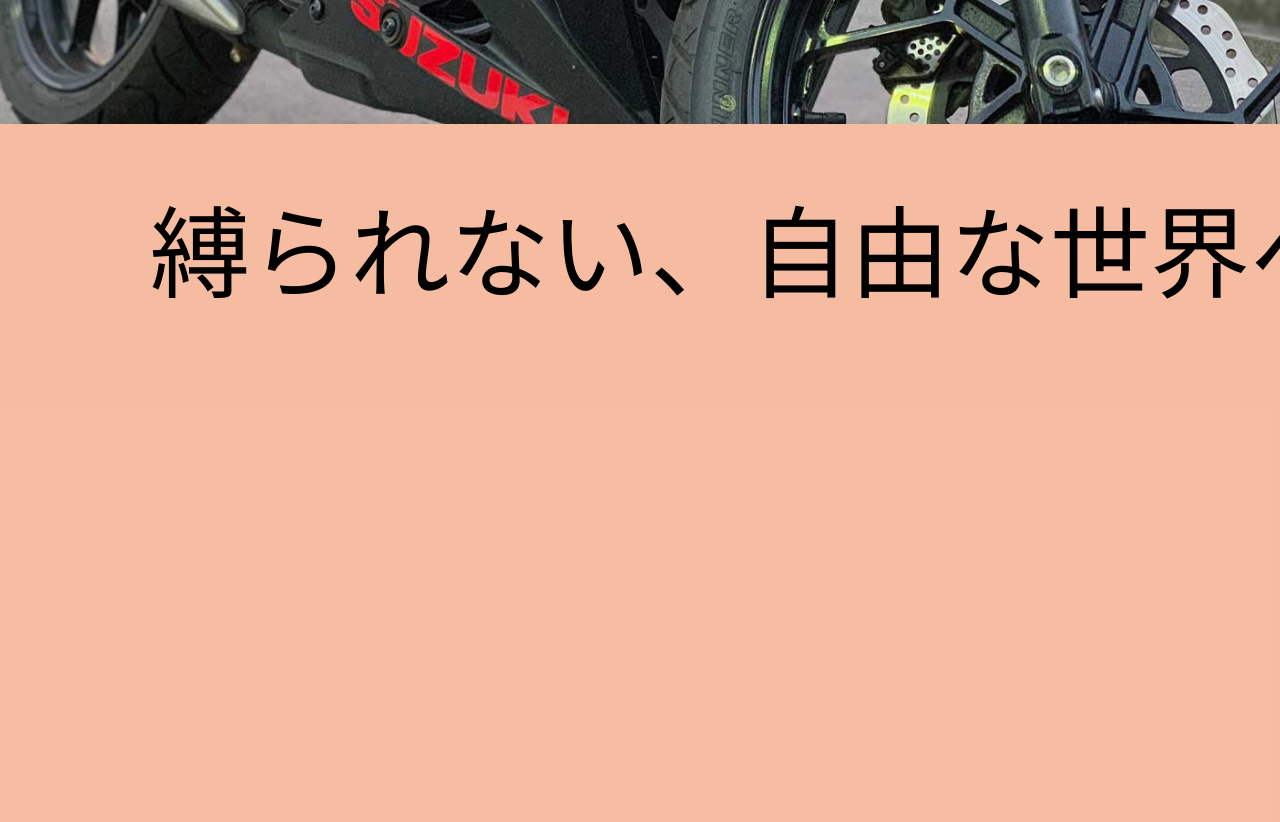
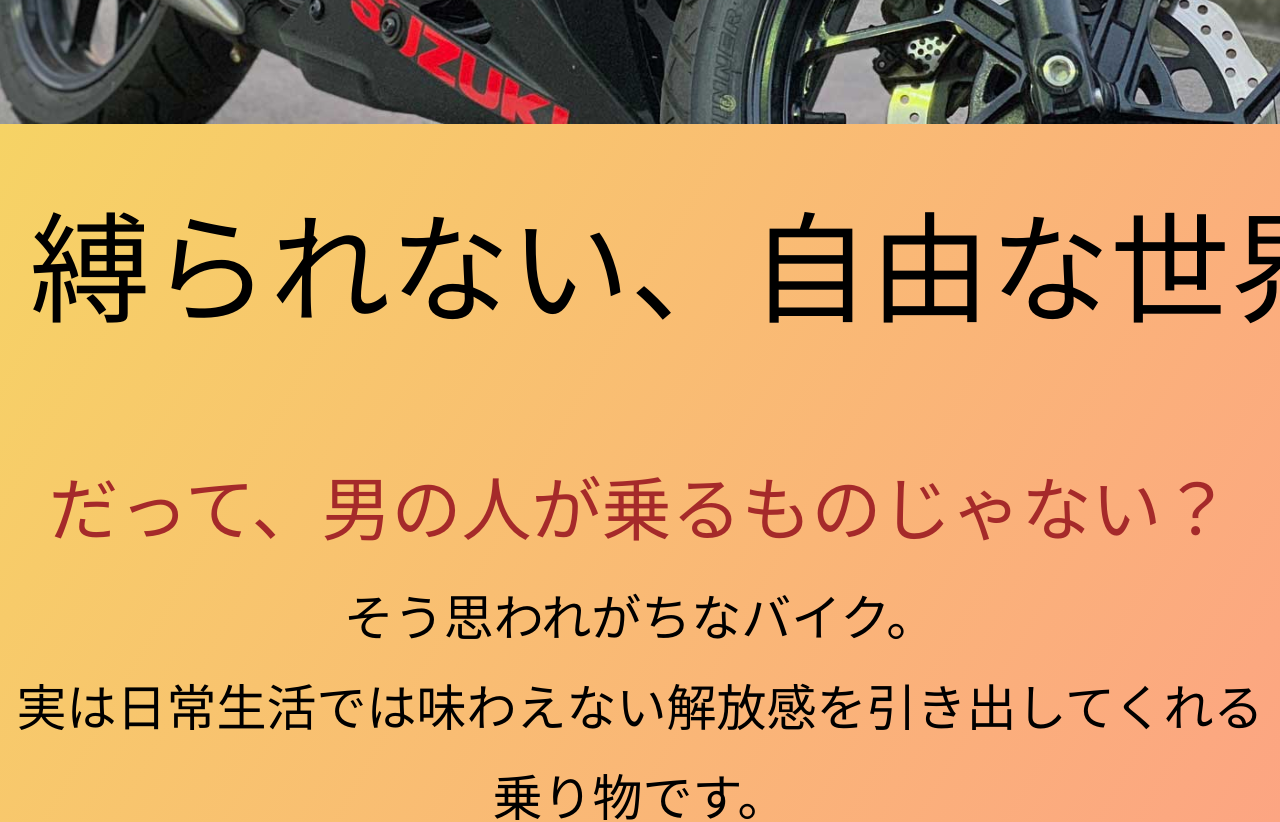
Before and after one commit to Miyuseru/Rideon, a plain HTML site: page main.html in a window 1280 px wide. Shown: the part 860-1682 px from the top of the page. Drawn offline with nearby package versions, Linux system fonts and the light colour scheme.

Commit message:
imageanimation

```diff
--- a/main.html
+++ b/main.html
@@ -3,10 +3,15 @@
 <head>
     <meta charset="UTF-8">
     <link rel="stylesheet" href="style.css">
-   <script tipe="main.js" src="main.js"></script>
+
+       <script type="text/javascript"></script>
+   <script src="//ajax.googleapis.com/ajax/libs/jquery/2.2.0/jquery.min.js"></script>
+   <script type="main.js" src="main.js"></script>
+
     <title>Ride on!</title>
 </head>
 <body>
+
     <div class="head">
 <!--       <img src="image/background.jpg" alt="">-->
       <p>a</p>
@@ -17,7 +22,10 @@
       </div>
     <div class="about"><h1>縛られない、自由な世界へ</h1>
 <!--  <img src="image/2.png" alt="">-->
-    <p></p>
+    <p><span>だって、男の人が乗るものじゃない？</span><br>
+そう思われがちなバイク。<br>
+実は日常生活では味わえない解放感を引き出してくれる乗り物です。<br>
+乗っている人にしかわからない楽しさ。<br>移動手段だけでは収まらない魅力が、バイクには詰まっているのです</p>
     </div>
 
       <div class="images-1">
@@ -54,13 +62,12 @@
          愛車のGSX250Rで旅をして好きなように生きてる人。<br>
          普段は普通の大学生としてプログラミングや映像などクリエイティブなことを学んでいる
          <br>
-         小さい頃から親や親戚にバイクの後ろや車に乗せられて、<br>色々なところへ連れて行かれた影響で乗り物に興味を持った。<br>
+         小さい頃から親や親戚にバイクの後ろや車に乗せられて、<br>色々なところへ連れて行かれた影響で乗り物に興味を持った。が、正直車種などはよくわからん。<br>
          日々面白いこと、楽しいことを探求していて、思い立ったらすぐ外に出る！みたいな日常を送っている
          </p>
 
     </div>
 
-     <script src="jquery-3.3.1.min.js"></script>
 
 </body>
 </html>
--- a/main.js
+++ b/main.js
@@ -1,4 +1,4 @@
-$(function(){
+jQuery(function($){
     $(window).scroll(function (){
         $('.images').each(function(){
             var elemPos = $(this).offset().top;
--- a/style.css
+++ b/style.css
@@ -31,11 +31,11 @@
 }
 
 .about{
-    background-color: rgba(243,160,122,0.7);
+   background-image: linear-gradient(120deg, #f6d365 0%, #fda085 100%);
     height: 1000px;
 }
 .about h1{
-    font-size: 100px;
+    font-size: 120px;
     font-family:"HiraMinProN-W6" , sans-serif;
     font-weight:  1;
     text-align: center;
@@ -50,6 +50,17 @@
  margin-left: auto;
     margin-right: auto;
 }
+
+.about p span{
+
+       padding-top: 20px;
+
+    color: brown;
+     font-size: 70px;
+    font-family:"HiraMinProN-W6" , sans-serif;
+    font-weight:  1;
+    text-align: center;
+}
 .about img{
   width: 650px;
     float: left;
@@ -59,11 +70,12 @@
 }
 
 .about p{
-    padding-top: 20px;
+    padding-top: 100px;
      font-size: 50px;
     font-family:"HiraMinProN-W6" , sans-serif;
     font-weight:  1;
     text-align: center;
+    line-height: 1.8;
 
 
 }
@@ -118,7 +130,7 @@
     width: 400px;
     float: right;
     margin-right: 100px;
-    margin-top: 120px;
+    margin-top: 10px;
 }
 
 .images{
```
Also changed, not shown: 1 other file.
